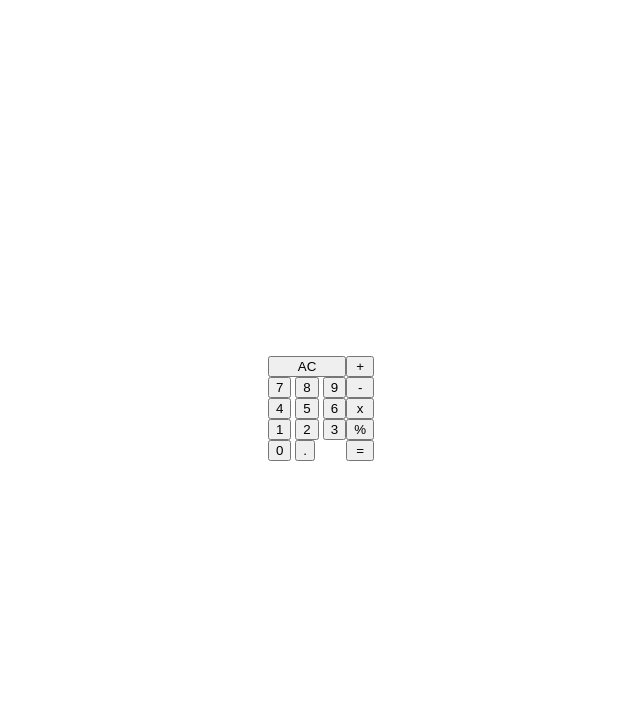
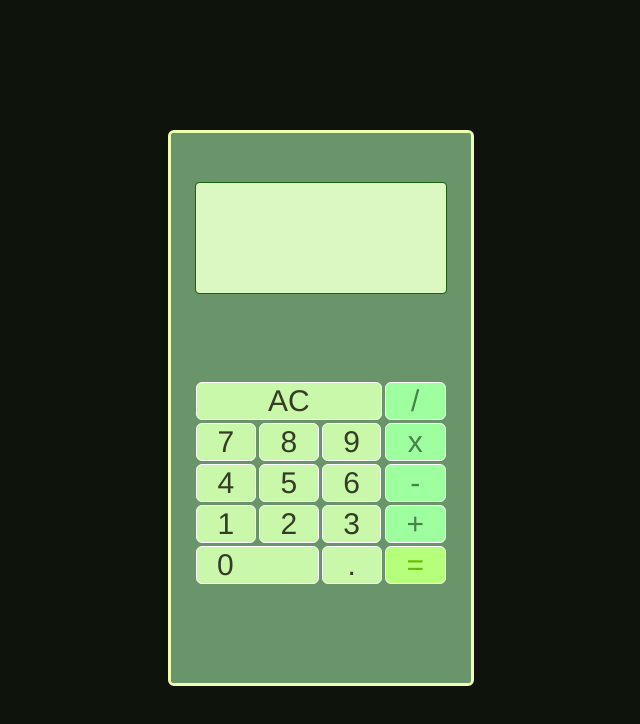
Before and after one commit to TIWIMIN/Calculator, a plain HTML site: page index.html in a window 1280 px wide. Shown: the whole page, without its empty margins (327-967 px from the left). Drawn offline with Linux system fonts and the light colour scheme.

Commit message:
Finish styling

```diff
--- a/index.html
+++ b/index.html
@@ -46,12 +46,12 @@
 
             <div class = rColumn>
 
+                <button class = "solve" id = "key=">=</button>
+
                 <button class = "symbol" id = "key+">+</button>
                 <button class = "symbol" id = "key-">-</button>
                 <button class = "symbol" id = "keyx">x</button>
-                <button class = "symbol" id = "key%">%</button>
-
-                <button class = "solve" id = "key=">=</button>
+                <button class = "symbol" id = "key%">/</button>
 
             </div>
 
--- a/script.js
+++ b/script.js
@@ -34,20 +34,20 @@ function operate(firstNum, secondNum, operator) {
 
     switch(operator) {
         case "+":
-            sol = add(firstNum, secondNum)
-            populateDisplay(sol);
+            sol = add(firstNum, secondNum);
+            (sol.toString().length > 9) ? populateDisplay(sol.toExponential(3)) : populateDisplay(sol);
             break;
         case "-":
-            sol = subtract(firstNum, secondNum)
-            populateDisplay(sol);
+            sol = subtract(firstNum, secondNum);
+            (sol.toString().length > 9) ? populateDisplay(sol.toExponential(3)) : populateDisplay(sol);
             break;
         case "x":
-            sol = multiply(firstNum, secondNum)
-            populateDisplay(sol);
+            sol = multiply(firstNum, secondNum);
+            (sol.toString().length > 9) ? populateDisplay(sol.toExponential(3)) : populateDisplay(sol);
             break;
         case "%":
-            sol = divide(firstNum, secondNum)
-            populateDisplay(sol);
+            sol = divide(firstNum, secondNum);
+            (sol.toString().length > 9) ? populateDisplay(sol.toExponential(3)) : populateDisplay(sol);
             break;
         default:
     }
@@ -105,7 +105,7 @@ board.addEventListener("click", (e) => {
     switch(keyClass) {
 
         case "board":
-            return;
+            break;
 
 
         case "digit":
@@ -126,6 +126,10 @@ board.addEventListener("click", (e) => {
                 displayValue = '';
             }
 
+            if (display.textContent.length > 9) {
+                break;
+            }
+
             currDigit = key.slice(3);
             displayValue += currDigit;
             populateDisplay(currDigit);
@@ -134,7 +138,7 @@ board.addEventListener("click", (e) => {
 
         case "symbol":
             if (displayValue === '') {
-                return;
+                break;
             }
 
             if (firstNum === '' && operator === '') {
@@ -145,7 +149,7 @@ board.addEventListener("click", (e) => {
 
             else if (firstNum !== '' && operator !== '') {
                 if (solve() === "break") {
-                    return;
+                    break;
                 }
                 operator = key.slice(3);
                 displayValue = '';
@@ -161,20 +165,20 @@ board.addEventListener("click", (e) => {
 
         case "solve":
             if (operator === '') {
-                return;
+                break;
             }
             if (displayValue === '') {
-                return;
+                break;
             }
             if (solve() === "break") {
-                return;
+                break;
             }
 
             break;
 
         case "point":
-            if (pointCount >= 1) {
-                return;
+            if (pointCount >= 1 || display.textContent.length > 11) {
+                break;
             }
             if (displayValue === '') {
                 populateDisplay("0.");
--- a/style.css
+++ b/style.css
@@ -1,3 +1,11 @@
+* {
+    font-family: Helvetica;
+}
+
+html {
+    background: rgb(14, 20, 12);
+}
+
 body {
     display: flex;
     justify-content: center;
@@ -8,25 +16,86 @@ body {
 
 .calculator {
     display: flex;
+    flex-direction: column;
     justify-content: center;
-    align-items: center;
-
+    align-items: center; ;
+    width: 300px;
+    height: 500px;
+    padding-top: 50px;
+    outline: rgb(237, 255, 174) solid;
+    background: rgb(106, 148, 106);
+    border-radius: 3px;
 }
 
 .display {
     display: flex;
+    flex: 1 0 auto;
+    outline: solid 1px;
+    justify-content: right;
+    width: 250px;
+    align-items: center;
+    font-size: 45px;
+    margin-bottom: -10px;
+    background: rgb(220, 248, 193);
+    color: rgb(26, 100, 16);
+    border-radius: 3px;
 }
 
 .board {
     display: flex;
+    flex: 1 0 auto;
+    width: 250px;
+    min-height: 400px;
+    justify-content: center;
+    align-items: center;
+    gap: 3px;
+}
+
+.lColumn, .rColumn {
+    display: flex;
+    flex-direction: column-reverse;
+    gap: 3px;
 }
 
 .lColumn {
-    display: flex;
-    flex-direction: column-reverse;
+    width: 187px;
 }
 
 .rColumn {
+    width: 62px;
+}
+
+.row0, .row1, .row2, .row3, .row4 {
     display: flex;
-    flex-direction: column;
+    gap: 3px;
+    flex: 1 0 auto;
 }
+
+button {
+    font-size: 30px;
+    flex: 1;
+    color: rgb(51, 61, 37);
+    background-color: rgb(201, 248, 170);
+    border: white 1px solid;
+    border-radius: 6px;
+}
+
+.symbol {
+    background: rgb(157, 255, 157);
+    color: rgb(72, 129, 75);
+}
+
+.solve {
+    background: rgb(182, 255, 122);
+    color: rgb(101, 189, 0);
+}
+
+#key0 {
+    flex: 2.1 0 auto;
+    text-align: left;
+    padding-left: 020px;
+}
+
+#key\. {
+    flex: 1 0 auto;
+}
```
